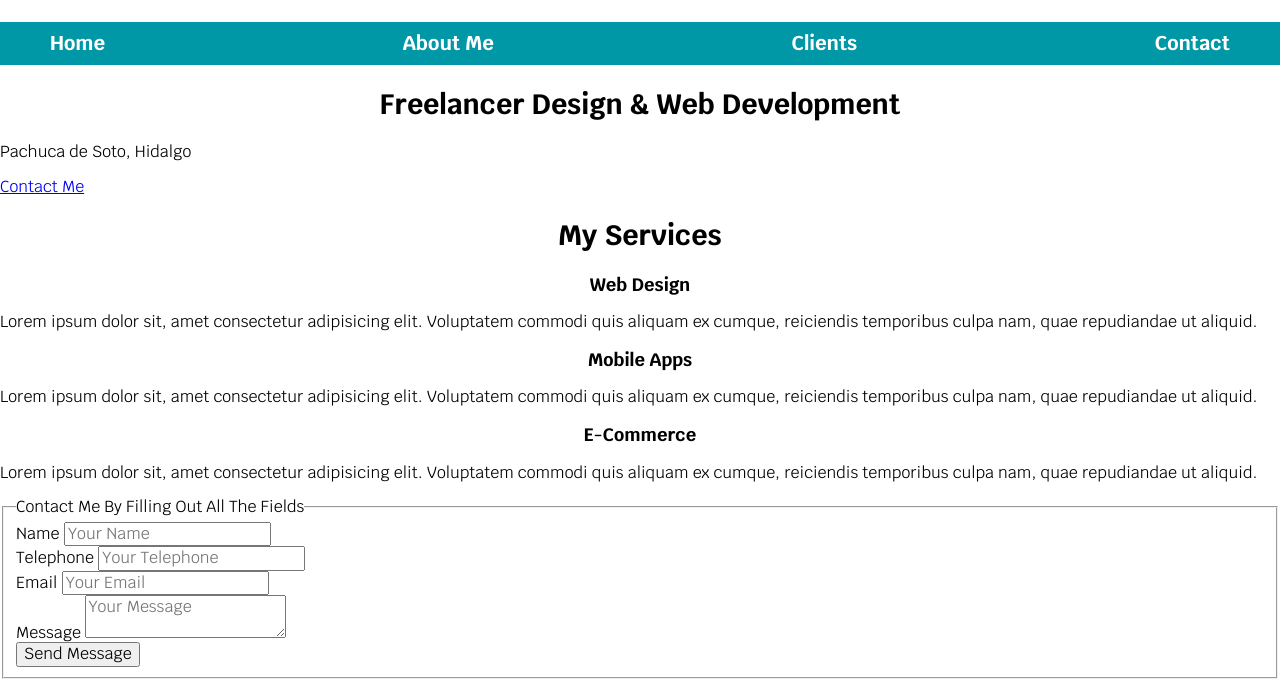
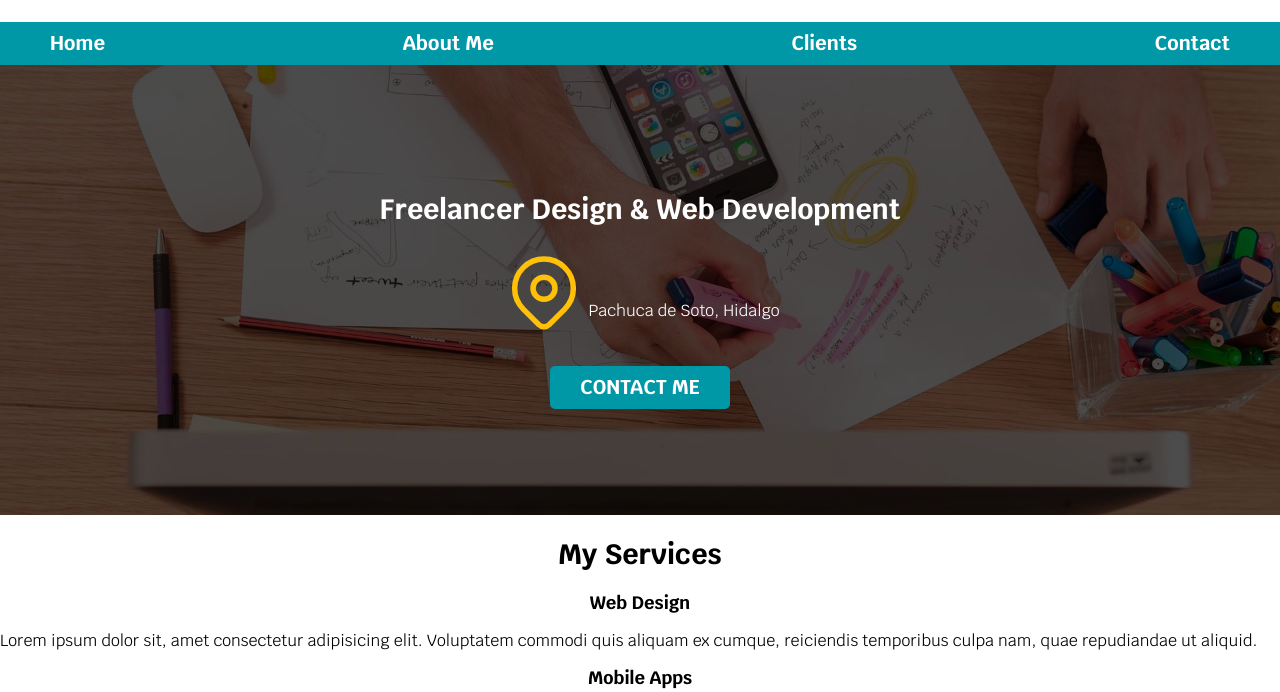
Before and after one commit to Yamibel/freelancer, a plain HTML site: page index.html in a window 1280 px wide. Shown: the part 73-765 px from the top of the page. Drawn offline with Linux system fonts and the light colour scheme.

Commit message:
feat: Add styles to the hero section in the home page

```diff
--- a/css/styles.css
+++ b/css/styles.css
@@ -30,6 +30,31 @@ body {
 .container {
   max-width: 120rem;
   margin: 0 auto;
+}
+
+.button {
+  background-color: var(--secondary-color);
+  color: var(--white);
+  font-size: 2rem;
+  font-weight: 700;
+  text-transform: uppercase;
+  text-decoration: none;
+  padding: 1rem 3rem;
+  border-radius: 0.5rem;
+  margin-top: 3rem;
+  width: 90%;
+  text-align: center;
+  border: none;
+}
+
+@media (min-width: 768px) {
+  .button {
+    width: auto;
+  }
+}
+
+.button:hover {
+  cursor: pointer;
 }
 
 /* Typography */
@@ -101,3 +126,33 @@ h3 {
   background-color: var(--primary-color);
   color: var(--black);
 }
+
+/* Hero Section */
+.hero {
+  background-image: url("../img/hero.jpg");
+  background-repeat: no-repeat;
+  background-size: cover;
+  height: 45rem;
+  position: relative;
+  margin-bottom: 2rem;
+}
+.hero-content {
+  position: absolute;
+  width: 100%;
+  height: 100%;
+  background-color: rgb(0 0 0 / 70%);
+  display: flex;
+  flex-direction: column;
+  align-items: center;
+  justify-content: center;
+}
+
+.hero__title,
+.hero__location-text {
+  color: var(--white);
+}
+
+.hero__location {
+  display: flex;
+  align-items: flex-end;
+}
--- a/index.html
+++ b/index.html
@@ -32,10 +32,19 @@
     </div>
 
     <!-- Hero Section -->
-    <section>
-      <h2>Freelancer Design & Web Development</h2>
-      <p>Pachuca de Soto, Hidalgo</p>
-      <a href="#">Contact Me</a>
+    <section class="hero">
+      <div class="hero-content">
+        <h2 class="hero__title">Freelancer Design & Web Development</h2>
+        <div class="hero__location">
+          <svg xmlns="http://www.w3.org/2000/svg" class="icon icon-tabler icon-tabler-map-pin" width="88" height="88" viewBox="0 0 24 24" stroke-width="1.5" stroke="#FFC107" fill="none" stroke-linecap="round" stroke-linejoin="round">
+            <path stroke="none" d="M0 0h24v24H0z"></path>
+            <circle cx="12" cy="11" r="3"></circle>
+            <path d="M17.657 16.657L13.414 20.9a1.998 1.998 0 0 1 -2.827 0l-4.244-4.243a8 8 0 1 1 11.314 0z"></path>
+          </svg>
+          <p class="hero__location-text">Pachuca de Soto, Hidalgo</p>
+        </div>
+        <a class="button" href="#">Contact Me</a>
+      </div>
     </section>
 
     <!-- Main Content -->
```
